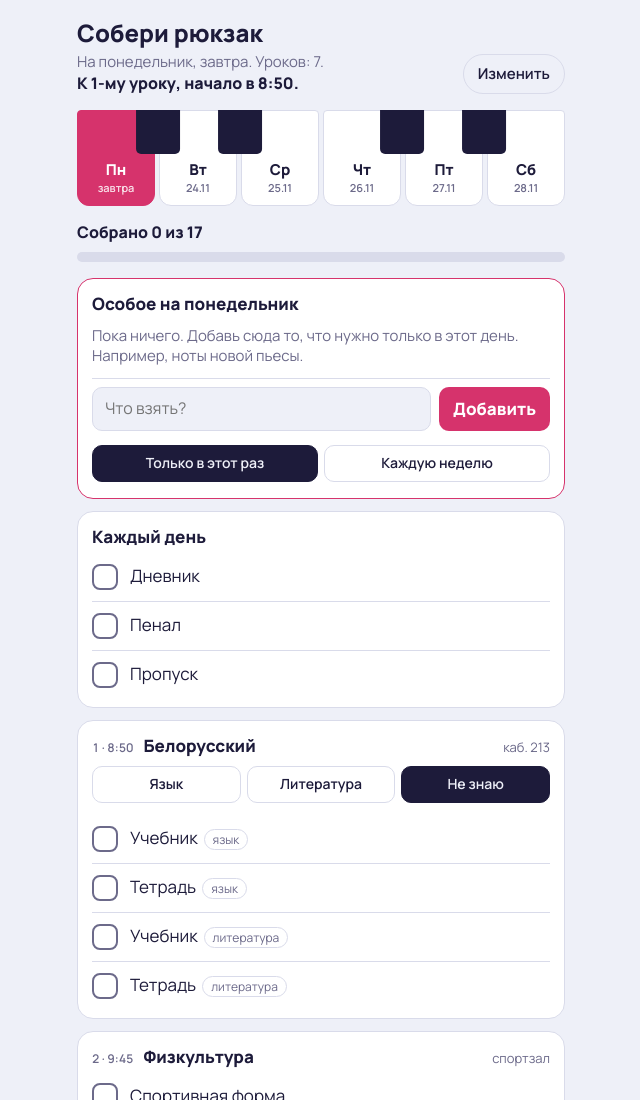
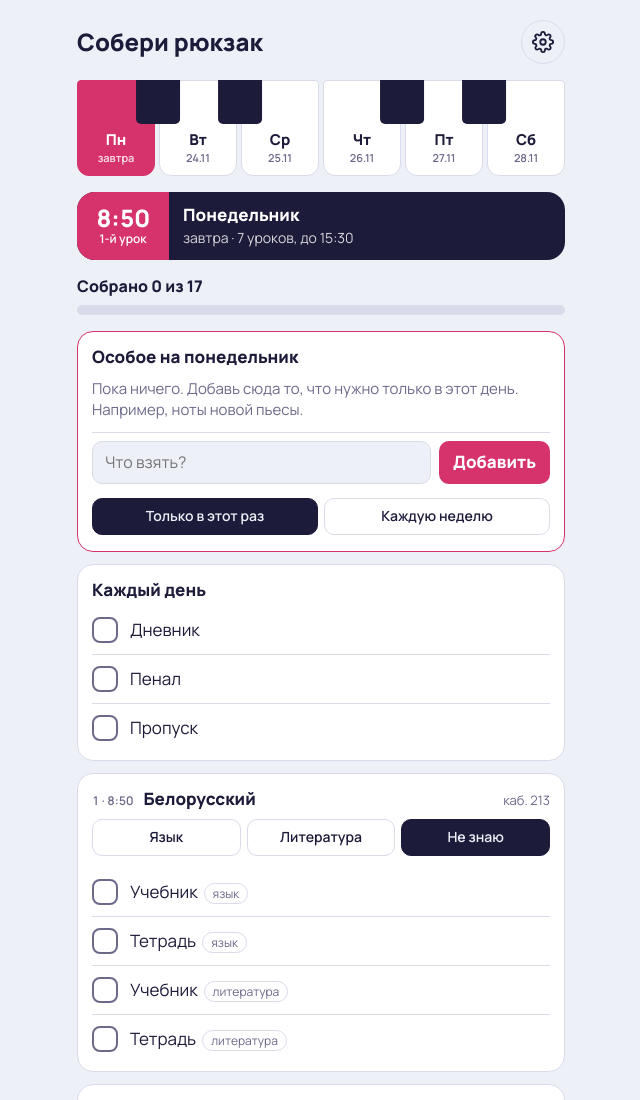
Before and after one commit to iChuvak/shadowmilk, a plain HTML site: page index.html in a window 1280 px wide. Shown: the top 1100 px of the page, without its empty margins (319-959 px from the left). Drawn offline with Linux system fonts and the light colour scheme; a web font is replaced by a local one.

Commit message:
ticket header, gear button

```diff
--- a/index.html
+++ b/index.html
@@ -30,6 +30,7 @@
   --done:#1f9d73;
   --key:#ffffff;
   --blackkey:#1d1b3a;
+  --ticket:#1d1b3a;
   --f-display:"Unbounded","Manrope",system-ui,sans-serif;
   --f-body:"Manrope",system-ui,-apple-system,"Segoe UI",sans-serif;
 }
@@ -37,25 +38,26 @@
   :root:not([data-theme="light"]){
     color-scheme:dark;
     --bg:#14132a;--card:#211f40;--ink:#f1f0fb;--muted:#a6a4c6;--line:#35335a;
-    --accent:#ff6b9d;--accent-ink:#1d1b3a;--done:#4fd1a5;--key:#e9e8f5;--blackkey:#0b0a1a;
+    --accent:#ff6b9d;--accent-ink:#1d1b3a;--done:#4fd1a5;--key:#e9e8f5;--blackkey:#0b0a1a;--ticket:#2f2c5c;
   }
 }
 :root[data-theme="dark"]{
   color-scheme:dark;
   --bg:#14132a;--card:#211f40;--ink:#f1f0fb;--muted:#a6a4c6;--line:#35335a;
-  --accent:#ff6b9d;--accent-ink:#1d1b3a;--done:#4fd1a5;--key:#e9e8f5;--blackkey:#0b0a1a;
+  --accent:#ff6b9d;--accent-ink:#1d1b3a;--done:#4fd1a5;--key:#e9e8f5;--blackkey:#0b0a1a;--ticket:#2f2c5c;
 }
 *{box-sizing:border-box}
 html{-webkit-text-size-adjust:100%}
 body{margin:0;background:var(--bg);color:var(--ink);font-family:var(--f-body);font-size:17px;line-height:1.35}
 .wrap{max-width:520px;margin:0 auto;padding:calc(20px + env(safe-area-inset-top)) calc(16px + env(safe-area-inset-right)) calc(48px + env(safe-area-inset-bottom)) calc(16px + env(safe-area-inset-left));display:flex;flex-direction:column;gap:16px}
-header{display:flex;align-items:flex-end;justify-content:space-between;gap:12px}
+header{display:flex;align-items:center;justify-content:space-between;gap:12px}
 h1{font-family:var(--f-display);font-weight:800;font-size:24px;margin:0;line-height:1.1;text-wrap:balance}
 .sub{color:var(--muted);font-size:15px;margin-top:6px}
 .sub b{color:var(--ink);font-size:16px}
 button{font:inherit;color:inherit;cursor:pointer;-webkit-tap-highlight-color:transparent}
 button:focus-visible,input:focus-visible,textarea:focus-visible{outline:3px solid var(--accent);outline-offset:2px}
 .ghost{background:transparent;border:1.5px solid var(--line);border-radius:999px;padding:9px 14px;font-size:15px;font-weight:600;white-space:nowrap}
+.ghost.icon{flex:none;width:44px;height:44px;padding:0;display:grid;place-items:center;border-radius:50%}
 .ghost.on{background:var(--ink);color:var(--bg);border-color:var(--ink)}
 
 /* piano */
@@ -67,6 +69,14 @@ button:focus-visible,input:focus-visible,textarea:focus-visible{outline:3px soli
 .pkey.sel small{color:inherit;opacity:.85}
 .bk{position:absolute;top:0;width:9%;height:44px;background:var(--blackkey);border-radius:0 0 5px 5px;transform:translateX(-50%);pointer-events:none;z-index:1}
 
+/* ticket: день, время первого урока, число уроков */
+.ticket{display:flex;background:var(--ticket);color:#fff;border-radius:18px;overflow:hidden}
+.tk-t{flex:none;background:var(--accent);color:var(--accent-ink);padding:12px 14px;display:flex;flex-direction:column;justify-content:center;align-items:center;min-width:92px}
+.tk-t b{font-family:var(--f-display);font-size:24px;font-weight:800;font-variant-numeric:tabular-nums;line-height:1.1}
+.tk-t span{font-size:12px;font-weight:600}
+.tk-d{padding:12px 14px;display:flex;flex-direction:column;justify-content:center;gap:2px;min-width:0}
+.tk-d b{font-family:var(--f-display);font-size:17px;font-weight:800}
+.tk-d span{font-size:14px;opacity:.82}
 /* progress */
 .prog{display:flex;flex-direction:column;gap:8px}
 .prog-row{display:flex;justify-content:space-between;align-items:baseline;gap:12px}
@@ -158,11 +168,11 @@ li:first-child{border-top:0}
   <header>
     <div>
       <h1>Собери рюкзак</h1>
-      <div class="sub" id="sub"></div>
     </div>
-    <button class="ghost" id="editBtn" type="button" aria-pressed="false">Изменить</button>
+    <button class="ghost icon" id="editBtn" type="button" aria-pressed="false" aria-label="Настройки"></button>
   </header>
   <div class="piano" id="piano" role="tablist" aria-label="День недели"></div>
+  <div class="ticket" id="ticket" aria-live="polite"></div>
   <div class="prog" id="prog"></div>
   <div id="warn" class="warn" hidden>Телефон не сохраняет изменения. Галочки и новые вещи пропадут, когда ты закроешь страницу.</div>
   <div id="list" style="display:flex;flex-direction:column;gap:12px"></div>
@@ -192,6 +202,7 @@ li:first-child{border-top:0}
 "use strict";
 
 /* ---------- Расписание 5А фс, фортепиано ---------- */
+var ENDS={1:"9:35",2:"10:30",3:"11:30",4:"12:30",5:"13:30",6:"14:30",7:"15:30"};
 var TIMES={1:"8:50",2:"9:45",3:"10:45",4:"11:45",5:"12:45",6:"13:45",7:"14:45"};
 var DAYS=[null,
   {s:"Пн",full:"понедельник",acc:"понедельник"},
@@ -306,6 +317,7 @@ function weekDates(){
 }
 function plural(n){var a=n%10,b=n%100;return (a===1&&b!==11)?"день":(a>=2&&a<=4&&(b<12||b>14))?"дня":"дней";}
 function esc(s){return String(s).replace(/[&<>"']/g,function(c){return {"&":"&amp;","<":"&lt;",">":"&gt;",'"':"&quot;","'":"&#39;"}[c];});}
+var GEAR='<svg viewBox="0 0 24 24" width="22" height="22" fill="none" stroke="currentColor" stroke-width="2" stroke-linecap="round" stroke-linejoin="round" aria-hidden="true"><circle cx="12" cy="12" r="3"/><path d="M19.4 15a1.65 1.65 0 0 0 .33 1.82l.06.06a2 2 0 1 1-2.83 2.83l-.06-.06a1.65 1.65 0 0 0-1.82-.33 1.65 1.65 0 0 0-1 1.51V21a2 2 0 0 1-4 0v-.09A1.65 1.65 0 0 0 9 19.4a1.65 1.65 0 0 0-1.82.33l-.06.06a2 2 0 1 1-2.83-2.83l.06-.06a1.65 1.65 0 0 0 .33-1.82 1.65 1.65 0 0 0-1.51-1H3a2 2 0 0 1 0-4h.09A1.65 1.65 0 0 0 4.6 9a1.65 1.65 0 0 0-.33-1.82l-.06-.06a2 2 0 1 1 2.83-2.83l.06.06a1.65 1.65 0 0 0 1.82.33H9a1.65 1.65 0 0 0 1-1.51V3a2 2 0 0 1 4 0v.09a1.65 1.65 0 0 0 1 1.51 1.65 1.65 0 0 0 1.82-.33l.06-.06a2 2 0 1 1 2.83 2.83l-.06.06a1.65 1.65 0 0 0-.33 1.82V9a1.65 1.65 0 0 0 1.51 1H21a2 2 0 0 1 0 4h-.09a1.65 1.65 0 0 0-1.51 1z"/></svg>';
 var CHECK='<svg viewBox="0 0 16 16" fill="none" stroke="#fff" stroke-width="2.6" stroke-linecap="round" stroke-linejoin="round" aria-hidden="true"><path d="M3 8.5l3.2 3.2L13 4.8"/></svg>';
 
 function lessonsFor(d){
@@ -324,7 +336,7 @@ function render(){
   document.getElementById("app").classList.toggle("editing",editing);
   document.getElementById("app").classList.toggle("papa-on",location.hash==="#priz");
   var eb=document.getElementById("editBtn");
-  eb.textContent=editing?"Готово":"Изменить";eb.classList.toggle("on",editing);eb.setAttribute("aria-pressed",editing);
+  eb.innerHTML=editing?"Готово":GEAR;eb.classList.toggle("icon",!editing);eb.setAttribute("aria-label",editing?"Готово":"Настройки");eb.classList.toggle("on",editing);eb.setAttribute("aria-pressed",editing);
 
   // клавиши
   var ph="";
@@ -336,8 +348,10 @@ function render(){
   document.getElementById("piano").innerHTML=ph;
 
   var w=whenLabel(day);
-  var f1=SCHEDULE[day][0][0];
-  document.getElementById("sub").innerHTML="На "+DAYS[day].acc+(w?", "+w:"")+". Уроков: "+SCHEDULE[day].length+'.<br><b>'+(f1===2?"Ко 2-му":"К "+f1+"-му")+" уроку, начало в "+TIMES[f1]+".</b>";
+  var L=SCHEDULE[day], f1=L[0][0], last=L[L.length-1][0], nl=L.length;
+  var lw=(nl%10===1&&nl%100!==11)?"урок":(nl%10>=2&&nl%10<=4&&(nl%100<12||nl%100>14))?"урока":"уроков";
+  var full=DAYS[day].full.charAt(0).toUpperCase()+DAYS[day].full.slice(1);
+  document.getElementById("ticket").innerHTML='<div class="tk-t"><b>'+TIMES[f1]+'</b><span>'+f1+'-й урок</span></div><div class="tk-d"><b>'+full+'</b><span>'+(w?w+" · ":"")+nl+" "+lw+", до "+ENDS[last]+'</span></div>';
 
   function li(key,text,opts){
     opts=opts||{};
```
